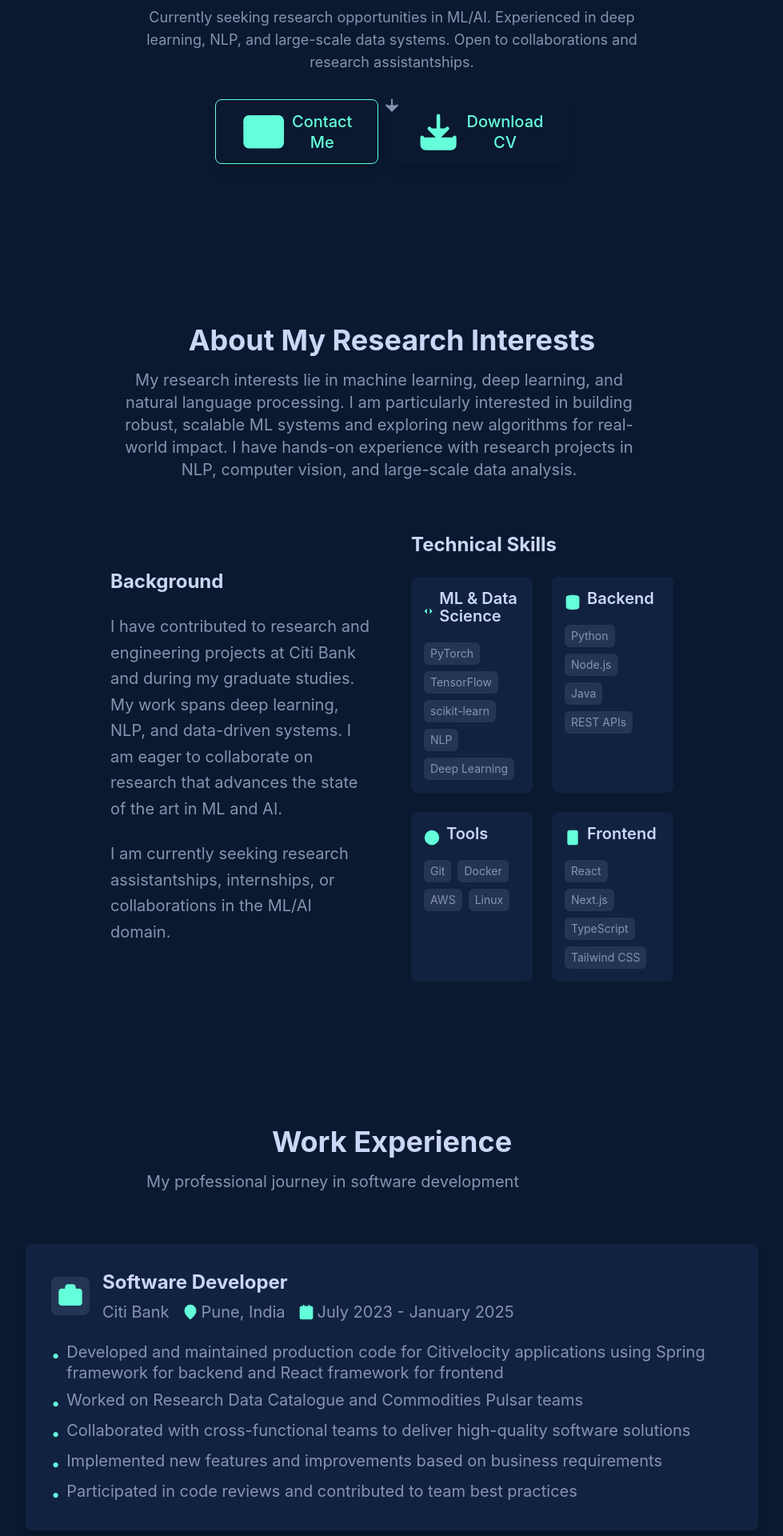
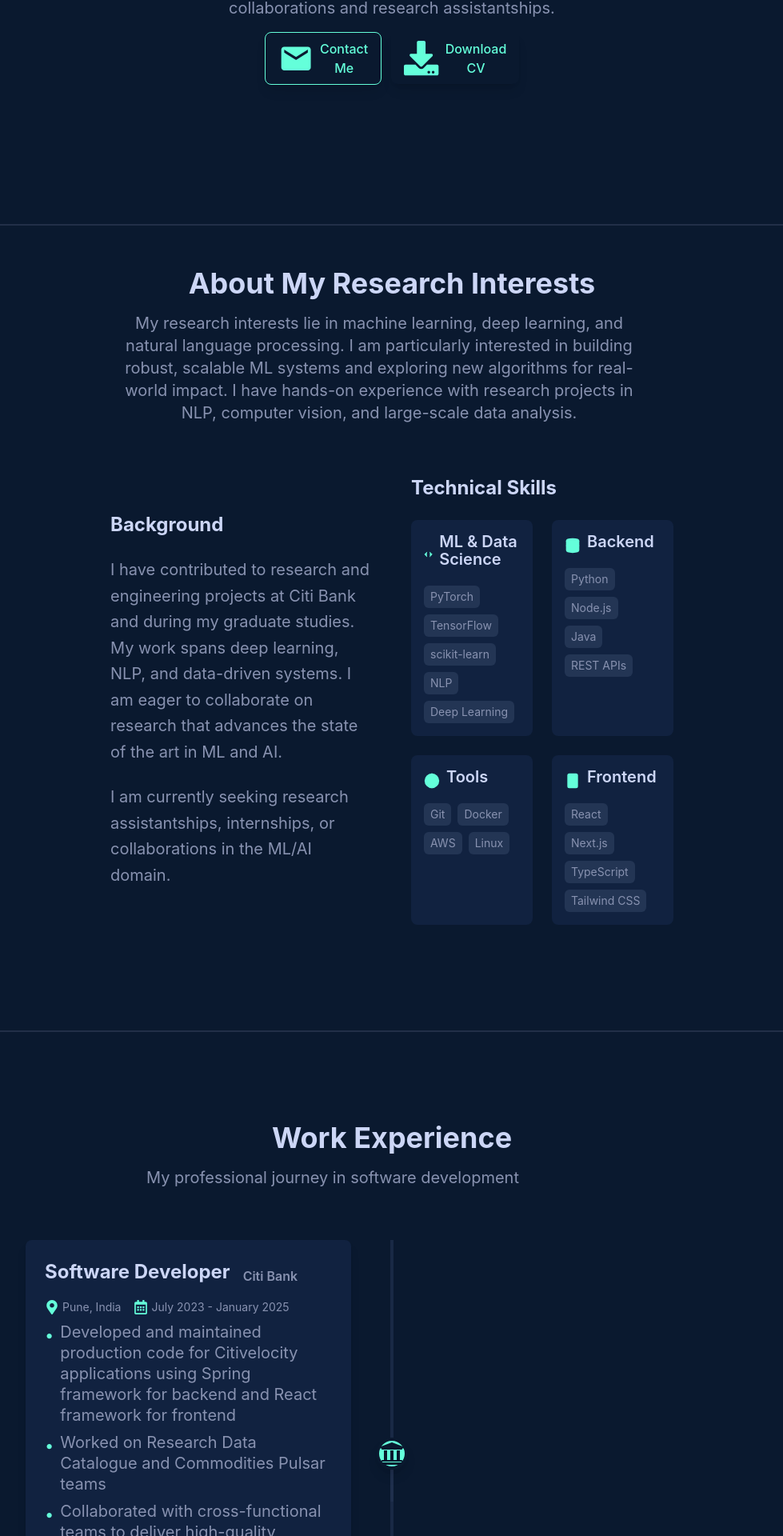
Before and after one commit to rohansawai/rohansawai.github.io, a Next.js app: page / in a window 1280 px wide. Shown: the part 632-2552 px from the top of the page at 80% size, without its empty margins (150-1129 px from the left). Built offline with nearby package versions, Linux system fonts and the light colour scheme.

Commit message:
more changes

```diff
--- a/package.json
+++ b/package.json
@@ -15,7 +15,8 @@
     "lucide-react": "^0.525.0",
     "next": "15.3.5",
     "react": "^19.0.0",
-    "react-dom": "^19.0.0"
+    "react-dom": "^19.0.0",
+    "react-icons": "^5.5.0"
   },
   "devDependencies": {
     "@eslint/eslintrc": "^3",
--- a/src/app/page.tsx
+++ b/src/app/page.tsx
@@ -4,16 +4,24 @@ import Experience from '../components/Experience'
 import Projects from '../components/Projects'
 import Contact from '../components/Contact'
 import Navigation from '../components/Navigation'
+import Footer from '../components/Footer'
+import SectionDivider from '../components/SectionDivider'
 
 export default function Home() {
   return (
     <main className="min-h-screen" style={{ backgroundColor: '#0a192f', paddingTop: 80 }}>
       <Navigation />
       <Hero />
+      <SectionDivider />
       <About />
+      <SectionDivider />
       <Experience />
+      <SectionDivider />
       <Projects />
+      <SectionDivider />
       <Contact />
+      <SectionDivider />
+      <Footer />
     </main>
   )
 }
--- a/src/components/About.tsx
+++ b/src/components/About.tsx
@@ -12,7 +12,7 @@ const About = () => {
   ]
 
   return (
-    <section id="about" style={{ backgroundColor: '#0a192f', padding: '100px 0' }}>
+    <section id="about" style={{ backgroundColor: '#0a192f', padding: '20px 0 100px 0' }}>
       <div className="max-w-3xl mx-auto px-4 sm:px-6 lg:px-8">
         <motion.div
           initial={{ opacity: 0, y: 20 }}
--- a/src/components/Contact.tsx
+++ b/src/components/Contact.tsx
@@ -1,47 +1,49 @@
 'use client'
+import React from 'react'
 import { motion } from 'framer-motion'
-import { Mail, Phone, MapPin, Linkedin, Github, Twitter } from 'lucide-react'
+import { MdEmail, MdPhone, MdLocationOn } from 'react-icons/md'
+import { FaLinkedin, FaTwitter, FaGithub } from 'react-icons/fa'
 
-export default function Contact() {
 const contactInfo = [
   {
-      icon: Mail,
+    icon: MdEmail,
     label: 'Email',
-      value: 'rohan.sawai@example.com',
-      href: 'mailto:rohan.sawai@example.com'
+    value: 'sawairohan90@vt.edu',
+    href: 'mailto:sawairohan90@vt.edu'
   },
   {
-      icon: Phone,
+    icon: MdPhone,
     label: 'Phone',
-      value: '+1 (555) 123-4567',
-      href: 'tel:+15551234567'
+    value: '+1 (540) 824-9544',
+    href: 'tel:+15408249544'
   },
   {
-      icon: MapPin,
+    icon: MdLocationOn,
     label: 'Location',
-      value: 'New York, NY',
+    value: 'Blacksburg, VA',
     href: null
   },
   {
-      icon: Linkedin,
+    icon: FaLinkedin,
     label: 'LinkedIn',
-      value: 'linkedin.com/in/rohansawai',
-      href: 'https://linkedin.com/in/rohansawai'
+    value: 'linkedin.com/in/rohan-sawai-646155169',
+    href: 'https://www.linkedin.com/in/rohan-sawai-646155169/'
   },
   {
-      icon: Twitter,
+    icon: FaTwitter,
     label: 'Twitter',
-      value: '@rohansawai',
-      href: 'https://twitter.com/rohansawai'
+    value: '@rohan_sawai',
+    href: 'https://x.com/rohan_sawai'
   },
   {
-      icon: Github,
+    icon: FaGithub,
     label: 'GitHub',
     value: 'github.com/rohansawai',
     href: 'https://github.com/rohansawai'
   }
 ]
 
+export default function Contact() {
   return (
     <section id="contact" className="py-20">
       <div className="container mx-auto px-4">
@@ -52,10 +54,15 @@ export default function Contact() {
           className="text-center mb-16"
         >
           <h2 className="text-4xl font-bold mb-4" style={{ color: '#ccd6f6' }}>Get In Touch</h2>
-          <p className="text-xl max-w-3xl mx-auto" style={{ color: '#8892b0' }}>
-            I&apos;m always interested in hearing about new opportunities and exciting projects.
+          <div className="flex justify-center w-full">
+            <p
+              className="text-xl max-w-3xl w-full text-center"
+              style={{ color: '#8892b0' }}
+            >
+              I&apos;m always interested in hearing about new opportunities and exciting projects. <br />
               Feel free to reach out!
             </p>
+          </div>
         </motion.div>
 
         <motion.div
@@ -75,11 +82,10 @@ export default function Contact() {
                 className="bg-opacity-10 bg-white rounded-lg p-6 border border-opacity-20 border-white hover:border-opacity-40 transition-all duration-300"
               >
                 <div className="flex items-center mb-4">
-                  <contact.icon
-                    size={24}
-                    style={{ color: '#64ffda' }}
-                    className="mr-3"
-                  />
+                  {React.createElement(contact.icon, {
+                    color: '#64ffda',
+                    style: { width: 45, height: 45, minWidth: 45, minHeight: 45, marginRight: 8, verticalAlign: 'middle' }
+                  })}
                   <h3 className="text-lg font-semibold" style={{ color: '#ccd6f6' }}>
                     {contact.label}
                   </h3>
--- a/src/components/Experience.tsx
+++ b/src/components/Experience.tsx
@@ -1,7 +1,7 @@
 'use client'
 
 import { motion } from 'framer-motion'
-import { Calendar, MapPin, Briefcase, GraduationCap, Laptop } from 'lucide-react'
+import { FaUniversity, FaGraduationCap, FaLaptopCode, FaMapMarkerAlt, FaRegCalendarAlt } from 'react-icons/fa'
 
 const Experience = () => {
   const experiences = [
@@ -10,7 +10,7 @@ const Experience = () => {
       company: 'Citi Bank',
       location: 'Pune, India',
       period: 'July 2023 - January 2025',
-      icon: Briefcase,
+      icon: FaUniversity,
       description: [
         'Developed and maintained production code for Citivelocity applications using Spring framework for backend and React framework for frontend',
         'Worked on Research Data Catalogue and Commodities Pulsar teams',
@@ -24,7 +24,7 @@ const Experience = () => {
       company: 'Center for Geospatial Information Technology (CGIT), Virginia Tech',
       location: 'Blacksburg, Virginia',
       period: 'January 2023 - June 2023',
-      icon: GraduationCap,
+      icon: FaGraduationCap,
       description: [
         'Conducted research on geospatial data analysis and machine learning applications for environmental monitoring',
         'Developed algorithms for processing and analyzing large-scale geospatial datasets using Python and GIS tools',
@@ -38,7 +38,7 @@ const Experience = () => {
       company: 'Interact Software',
       location: 'Remote',
       period: 'May 2022 - August 2022',
-      icon: Laptop,
+      icon: FaLaptopCode,
       description: [
         'Developed and maintained web applications using modern JavaScript frameworks and cloud technologies',
         'Collaborated with senior developers to implement new features and improve existing functionality',
@@ -65,39 +65,40 @@ const Experience = () => {
           </p>
         </motion.div>
 
-        <div className="space-y-8">
-          {experiences.map((exp, index) => (
+        {/* True Alternating Timeline */}
+        <div className="relative">
+          {/* Central vertical line */}
+          <div className="hidden md:block absolute left-1/2 top-0 w-1 h-full bg-[#233554] opacity-60 -translate-x-1/2 z-0" />
+          <div className="flex flex-col gap-16 z-10">
+            {experiences.map((exp, index) => {
+              const isLeft = index % 2 === 0;
+              return (
+                <div key={index} className="grid grid-cols-9 items-center w-full">
+                  {/* Left card */}
+                  <div className={`col-span-4 ${isLeft ? '' : 'hidden md:block'}`}>
+                    {isLeft && (
                       <motion.div
-              key={index}
-              initial={{ opacity: 0, y: 20 }}
-              whileInView={{ opacity: 1, y: 0 }}
-              transition={{ duration: 0.8, delay: index * 0.2 }}
+                        initial={{ opacity: 0, x: -20 }}
+                        whileInView={{ opacity: 1, x: 0 }}
+                        transition={{ duration: 0.8, delay: index * 0.1 }}
                         viewport={{ once: true }}
-              className="rounded-lg shadow-lg p-8"
-              style={{ backgroundColor: '#112240' }}
+                        className="bg-[#112240] rounded-lg shadow-lg p-6"
                       >
-              <div className="flex flex-col md:flex-row md:items-center md:justify-between mb-6">
-                <div className="flex items-center space-x-4 mb-4 md:mb-0">
-                  <div className="w-12 h-12 rounded-lg flex items-center justify-center" style={{ backgroundColor: '#233554' }}>
-                    <exp.icon className="w-8 h-8 flex-shrink-0 object-contain" style={{ color: '#64ffda', display: 'block' }} />
+                        <div className="flex items-center space-x-4 mb-2">
+                          <h3 className="text-2xl font-bold" style={{ color: '#ccd6f6' }}>{exp.title}</h3>
+                          <span className="text-base font-semibold" style={{ color: '#8892b0' }}>{exp.company}</span>
                         </div>
-                  <div>
-                    <h3 className="text-2xl font-bold mb-2" style={{ color: '#ccd6f6' }}>{exp.title}</h3>
-                    <div className="flex items-center space-x-4" style={{ color: '#8892b0' }}>
-                      <span>{exp.company}</span>
+                        <div className="flex items-center space-x-4 text-sm mb-2" style={{ color: '#8892b0' }}>
                           <span className="flex items-center space-x-1">
-                        <MapPin className="w-5 h-5 flex-shrink-0" style={{ color: '#64ffda' }} />
+                            <FaMapMarkerAlt style={{ color: '#64ffda', width: 18, height: 18 }} />
                             <span>{exp.location}</span>
                           </span>
                           <span className="flex items-center space-x-1">
-                        <Calendar className="w-5 h-5 flex-shrink-0" style={{ color: '#64ffda' }} />
+                            <FaRegCalendarAlt style={{ color: '#64ffda', width: 18, height: 18 }} />
                             <span>{exp.period}</span>
                           </span>
                         </div>
-                  </div>
-                </div>
-              </div>
-              <ul className="space-y-2">
+                        <ul className="space-y-2 mt-2">
                           {exp.description.map((item, itemIndex) => (
                             <li key={itemIndex} className="flex items-start space-x-2">
                               <span className="mt-1" style={{ color: '#64ffda' }}>•</span>
@@ -106,7 +107,89 @@ const Experience = () => {
                           ))}
                         </ul>
                       </motion.div>
+                    )}
+                  </div>
+                  {/* Timeline node */}
+                  <div className="col-start-5 col-span-1 flex flex-col items-center z-10">
+                    <div className="z-10 w-10 h-10 rounded-full flex items-center justify-center border-4 border-[#0a192f] bg-[#64ffda] shadow-lg">
+                      {exp.icon && <exp.icon size={24} color="#0a192f" />}
+                    </div>
+                    {index < experiences.length - 1 && (
+                      <div className="h-full w-1 bg-[#233554] opacity-60" style={{ minHeight: 40 }} />
+                    )}
+                  </div>
+                  {/* Right card */}
+                  <div className={`col-start-6 col-span-4 ${isLeft ? 'hidden md:block' : ''}`}>
+                    {!isLeft && (
+                      <motion.div
+                        initial={{ opacity: 0, x: 20 }}
+                        whileInView={{ opacity: 1, x: 0 }}
+                        transition={{ duration: 0.8, delay: index * 0.1 }}
+                        viewport={{ once: true }}
+                        className="bg-[#112240] rounded-lg shadow-lg p-6"
+                      >
+                        <div className="flex items-center space-x-4 mb-2">
+                          <h3 className="text-2xl font-bold" style={{ color: '#ccd6f6' }}>{exp.title}</h3>
+                          <span className="text-base font-semibold" style={{ color: '#8892b0' }}>{exp.company}</span>
+                        </div>
+                        <div className="flex items-center space-x-4 text-sm mb-2" style={{ color: '#8892b0' }}>
+                          <span className="flex items-center space-x-1">
+                            <FaMapMarkerAlt style={{ color: '#64ffda', width: 18, height: 18 }} />
+                            <span>{exp.location}</span>
+                          </span>
+                          <span className="flex items-center space-x-1">
+                            <FaRegCalendarAlt style={{ color: '#64ffda', width: 18, height: 18 }} />
+                            <span>{exp.period}</span>
+                          </span>
+                        </div>
+                        <ul className="space-y-2 mt-2">
+                          {exp.description.map((item, itemIndex) => (
+                            <li key={itemIndex} className="flex items-start space-x-2">
+                              <span className="mt-1" style={{ color: '#64ffda' }}>•</span>
+                              <span style={{ color: '#8892b0' }}>{item}</span>
+                            </li>
                           ))}
+                        </ul>
+                      </motion.div>
+                    )}
+                  </div>
+                  {/* Mobile: always show card below node */}
+                  <div className="col-span-9 md:hidden mt-4">
+                    <motion.div
+                      initial={{ opacity: 0, y: 20 }}
+                      whileInView={{ opacity: 1, y: 0 }}
+                      transition={{ duration: 0.8, delay: index * 0.1 }}
+                      viewport={{ once: true }}
+                      className="bg-[#112240] rounded-lg shadow-lg p-6"
+                    >
+                      <div className="flex items-center space-x-4 mb-2">
+                        <h3 className="text-2xl font-bold" style={{ color: '#ccd6f6' }}>{exp.title}</h3>
+                        <span className="text-base font-semibold" style={{ color: '#8892b0' }}>{exp.company}</span>
+                      </div>
+                      <div className="flex items-center space-x-4 text-sm mb-2" style={{ color: '#8892b0' }}>
+                        <span className="flex items-center space-x-1">
+                          <FaMapMarkerAlt style={{ color: '#64ffda', width: 18, height: 18 }} />
+                          <span>{exp.location}</span>
+                        </span>
+                        <span className="flex items-center space-x-1">
+                          <FaRegCalendarAlt style={{ color: '#64ffda', width: 18, height: 18 }} />
+                          <span>{exp.period}</span>
+                        </span>
+                      </div>
+                      <ul className="space-y-2 mt-2">
+                        {exp.description.map((item, itemIndex) => (
+                          <li key={itemIndex} className="flex items-start space-x-2">
+                            <span className="mt-1" style={{ color: '#64ffda' }}>•</span>
+                            <span style={{ color: '#8892b0' }}>{item}</span>
+                          </li>
+                        ))}
+                      </ul>
+                    </motion.div>
+                  </div>
+                </div>
+              );
+            })}
+          </div>
         </div>
       </div>
     </section>
--- /dev/null
+++ b/src/components/Footer.tsx
@@ -0,0 +1,7 @@
+const Footer = () => (
+  <footer className="w-full py-6 text-center text-sm text-gray-500" style={{ backgroundColor: '#0a192f' }}>
+    © 2025 Rohan Sawai. All rights reserved.
+  </footer>
+);
+
+export default Footer;
--- a/src/components/Hero.tsx
+++ b/src/components/Hero.tsx
@@ -1,7 +1,8 @@
 'use client'
 
 import { motion } from 'framer-motion'
-import { ArrowDown, Download, Mail } from 'lucide-react'
+import { MdEmail } from 'react-icons/md'
+import { FaDownload } from 'react-icons/fa'
 
 const Hero = () => {
   const scrollToContact = () => {
@@ -12,25 +13,14 @@ const Hero = () => {
   }
 
   return (
-    <section id="home" className="min-h-screen flex items-center justify-center" style={{ backgroundColor: '#0a192f', padding: '100px 0' }}>
+    <section id="home" className="min-h-screen flex items-center justify-center" style={{ backgroundColor: '#0a192f', padding: '60px 0 10px 0' }}>
       <div className="max-w-3xl mx-auto px-4 sm:px-6 lg:px-8 text-center">
         <motion.div
           initial={{ opacity: 0, y: 20 }}
           animate={{ opacity: 1, y: 0 }}
           transition={{ duration: 0.8 }}
-          className="space-y-8"
+          className="space-y-4"
         >
-          {/* Logo */}
-          <motion.div
-            initial={{ scale: 0 }}
-            animate={{ scale: 1 }}
-            transition={{ delay: 0.2, type: "spring", stiffness: 260, damping: 20 }}
-            className="mx-auto w-24 h-24 rounded-2xl flex items-center justify-center shadow-lg"
-            style={{ backgroundColor: '#64ffda' }}
-          >
-            <span className="font-bold text-3xl" style={{ color: '#0a192f' }}>RS</span>
-          </motion.div>
-
           {/* Subtitle */}
           <div className="mb-2">
             <span className="uppercase tracking-widest text-sm font-mono" style={{ color: '#64ffda', letterSpacing: '0.1em' }}>
@@ -58,7 +48,7 @@ const Hero = () => {
             initial={{ opacity: 0, y: 20 }}
             animate={{ opacity: 1, y: 0 }}
             transition={{ delay: 0.6 }}
-            className="text-lg max-w-2xl mx-auto"
+            className="text-xl max-w-2xl mx-auto"
             style={{ color: '#8892b0' }}
           >
             Currently seeking research opportunities in ML/AI. Experienced in deep learning, NLP, and large-scale data systems. Open to collaborations and research assistantships.
@@ -69,13 +59,13 @@ const Hero = () => {
             initial={{ opacity: 0, y: 20 }}
             animate={{ opacity: 1, y: 0 }}
             transition={{ delay: 0.8 }}
-            className="flex flex-col sm:flex-row gap-4 justify-center items-center"
+            className="flex flex-col sm:flex-row gap-3 justify-center items-center mb-2"
           >
             <motion.button
               whileHover={{ scale: 1.05 }}
               whileTap={{ scale: 0.95 }}
               onClick={scrollToContact}
-              className="flex items-center space-x-2 px-8 py-3 rounded-lg font-medium transition-colors shadow-lg"
+              className="flex items-center space-x-2 px-4 py-2 rounded-lg font-medium transition-colors shadow-lg text-base"
               style={{
                 backgroundColor: 'transparent',
                 color: '#64ffda',
@@ -90,14 +80,14 @@ const Hero = () => {
                 target.style.backgroundColor = 'transparent'
               }}
             >
-              <Mail size={20} />
+              <MdEmail size={16} />
               <span>Contact Me</span>
             </motion.button>
 
             <motion.button
               whileHover={{ scale: 1.05 }}
               whileTap={{ scale: 0.95 }}
-              className="flex items-center space-x-2 px-8 py-3 rounded-lg font-medium transition-colors border-2 shadow-lg"
+              className="flex items-center space-x-2 px-4 py-2 rounded-lg font-medium transition-colors border-2 shadow-lg text-base"
               style={{
                 backgroundColor: 'transparent',
                 color: '#64ffda',
@@ -112,26 +102,11 @@ const Hero = () => {
                 target.style.backgroundColor = 'transparent'
               }}
             >
-              <Download size={20} />
+              <FaDownload size={16} />
               <span>Download CV</span>
             </motion.button>
           </motion.div>
 
-          {/* Scroll indicator */}
-          <motion.div
-            initial={{ opacity: 0 }}
-            animate={{ opacity: 1 }}
-            transition={{ delay: 1.2 }}
-            className="absolute bottom-8 left-1/2 transform -translate-x-1/2"
-          >
-            <motion.div
-              animate={{ y: [0, 10, 0] }}
-              transition={{ duration: 2, repeat: Infinity }}
-              style={{ color: '#8892b0' }}
-            >
-              <ArrowDown size={24} />
-            </motion.div>
-          </motion.div>
         </motion.div>
       </div>
     </section>
--- /dev/null
+++ b/src/components/SectionDivider.tsx
@@ -0,0 +1,8 @@
+const SectionDivider = () => (
+  <div
+    className="w-full my-8 border-t-2"
+    style={{ borderColor: '#2d3a53', opacity: 0.7 }}
+  />
+);
+
+export default SectionDivider;
```
Also changed, not shown: 1 other file (tests, documents, lock files or other folders). Lines whose indentation alone changed are shown as unchanged.
